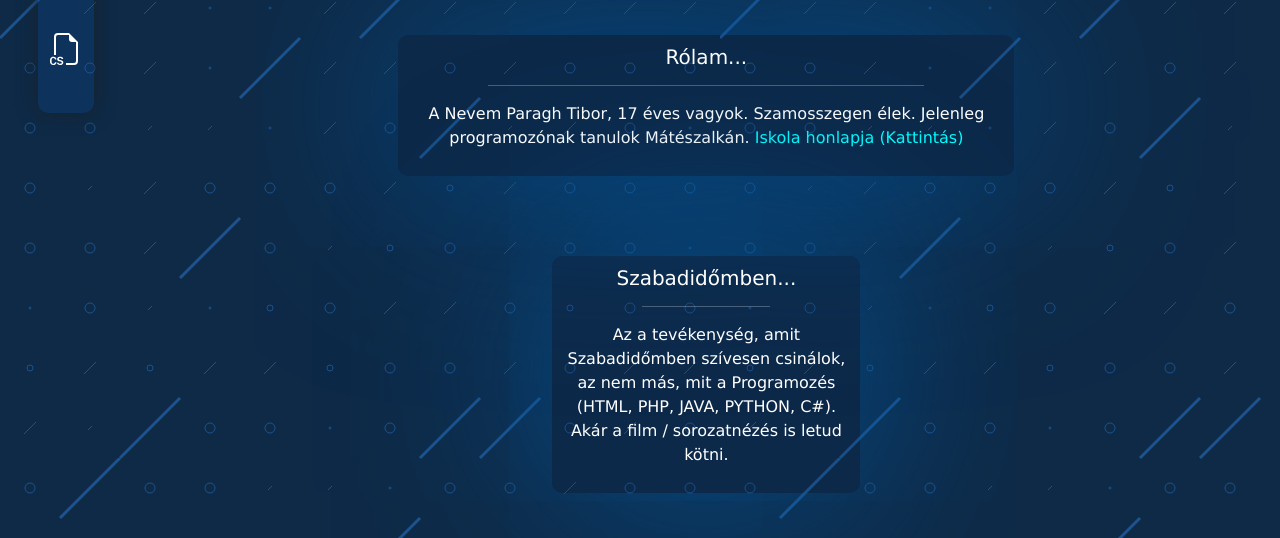
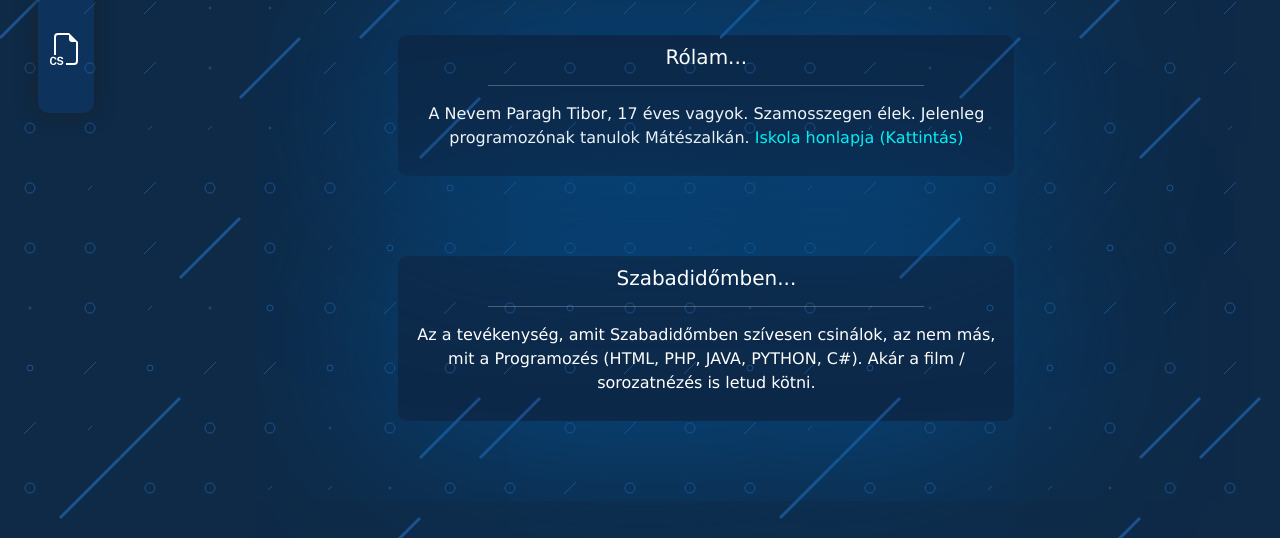
Before and after one commit to ParaghT/sajatoldal, a plain HTML site: page index.html in a window 1280 px wide. Shown: the part 262-800 px from the top of the page. Drawn offline with nearby package versions, Linux system fonts and the light colour scheme.

Commit message:
Add files via upload

```diff
--- a/index.html
+++ b/index.html
@@ -73,7 +73,6 @@
             <a href="https://gepeszeti.hu/" style="color: aqua;" target="_blank">Iskola honlapja (Kattintás)</a>
           </p>
         </div>
-      <div class="d-grid col-6 mx-auto">
         <div class="box">
           <h5 class="text-center">Szabadidőmben...</h5>
           <hr style="margin-left: 10vh; margin-right: 10vh;">
@@ -81,7 +80,6 @@
             PYTHON, C#). Akár a film / sorozatnézés is letud kötni.
           </p>
           </div>
-        </div>
       </div>
     </div>
   </div>
```
